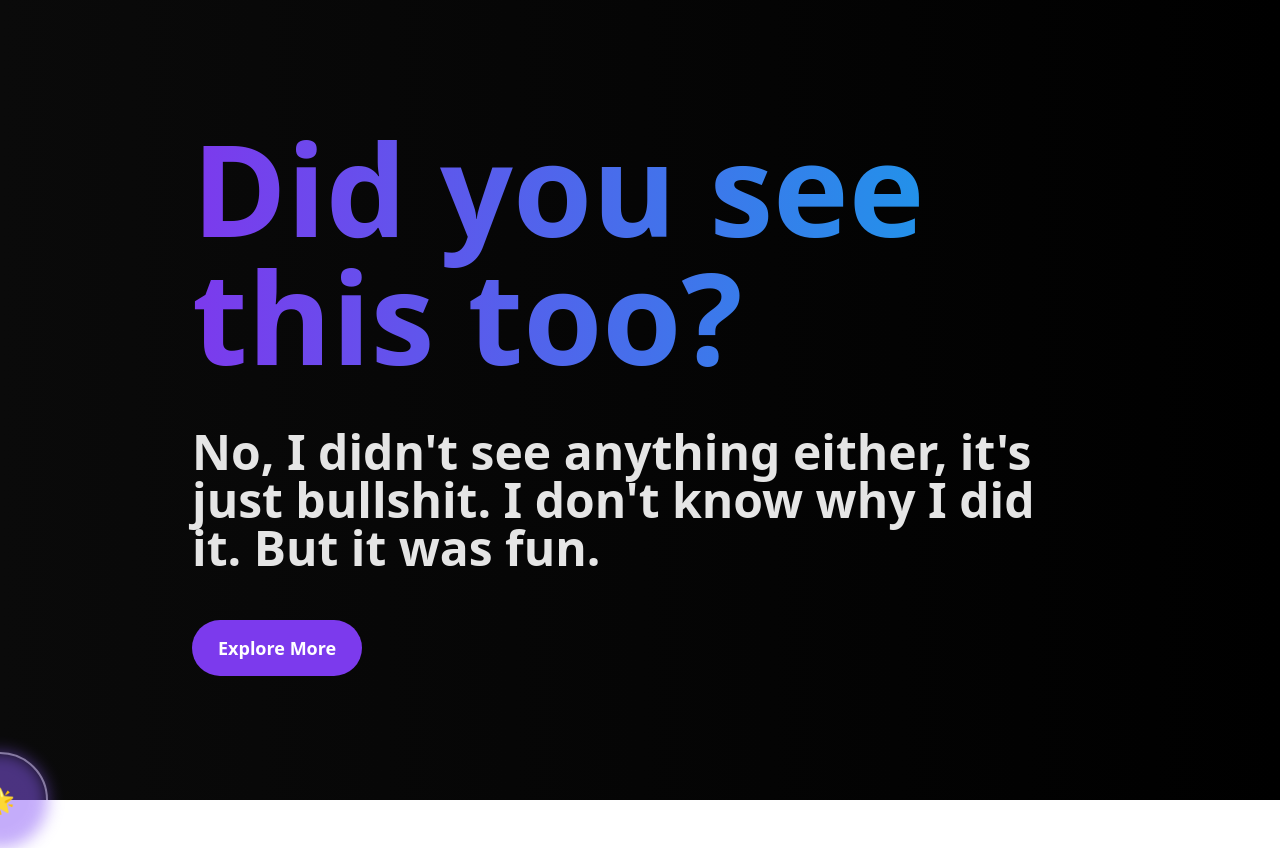
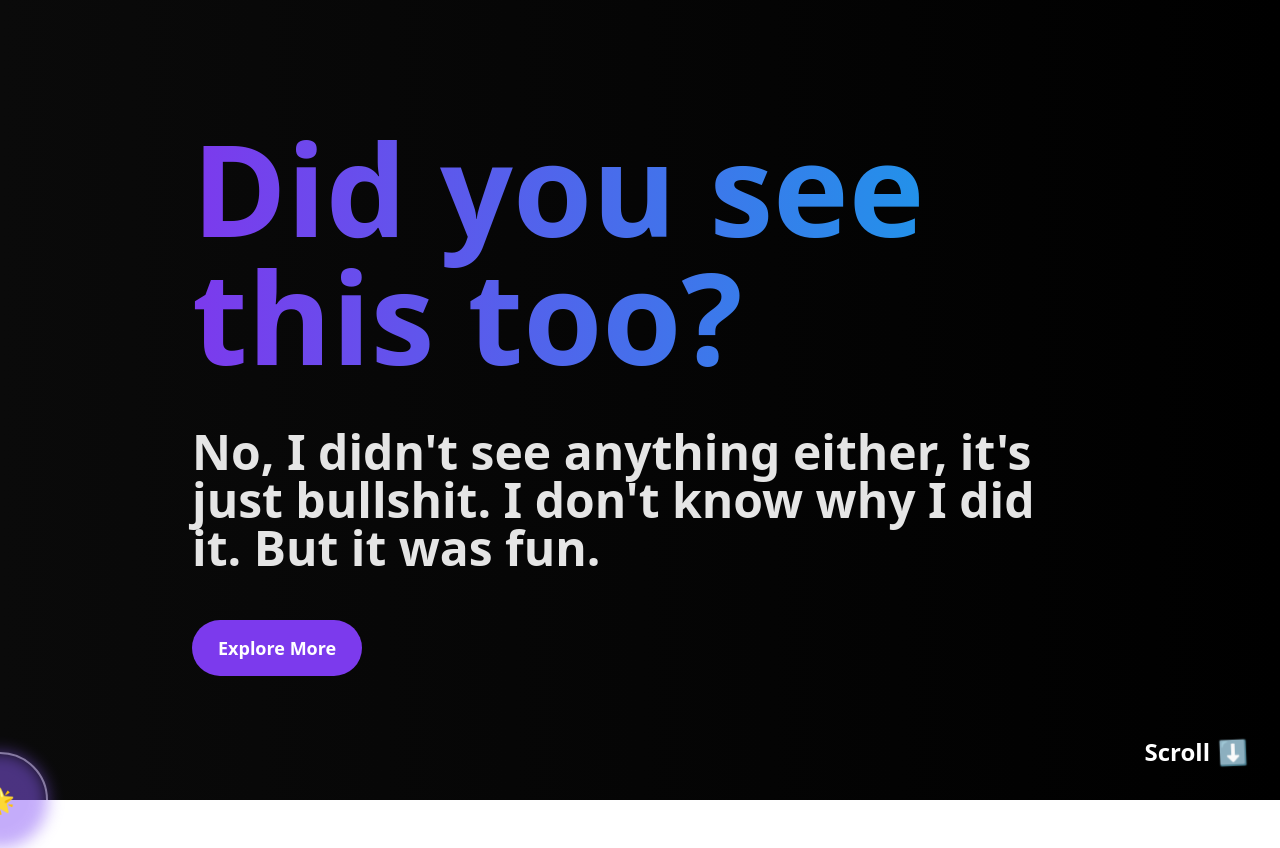
Before and after one commit to poyrazavsever/Absurd-Project, a Next.js app: page / in a window 1280 px wide. Built offline with nearby package versions, Linux system fonts and the light colour scheme.

Commit message:
feat: added scroll text

```diff
--- a/pages/Landing/Hero.tsx
+++ b/pages/Landing/Hero.tsx
@@ -36,6 +36,24 @@ function Hero() {
           Explore More
         </motion.button>
       </div>
+
+      {/* Scroll yazısı */}
+      <motion.div
+        className='absolute bottom-8 right-8 text-white text-lg font-semibold'
+        initial={{ opacity: 0, y: 20 }}
+        animate={{ opacity: 1, y: 0 }}
+        transition={{ duration: 0.5, delay: 0.5 }}
+      >
+        <p className='flex items-center text-2xl space-x-2'>
+          <span>Scroll</span>
+          <motion.span
+            animate={{ rotate: [0, 20, -20, 0] }}
+            transition={{ repeat: Infinity, duration: 1 }}
+          >
+            ⬇️
+          </motion.span>
+        </p>
+      </motion.div>
     </div>
   );
 }
```
